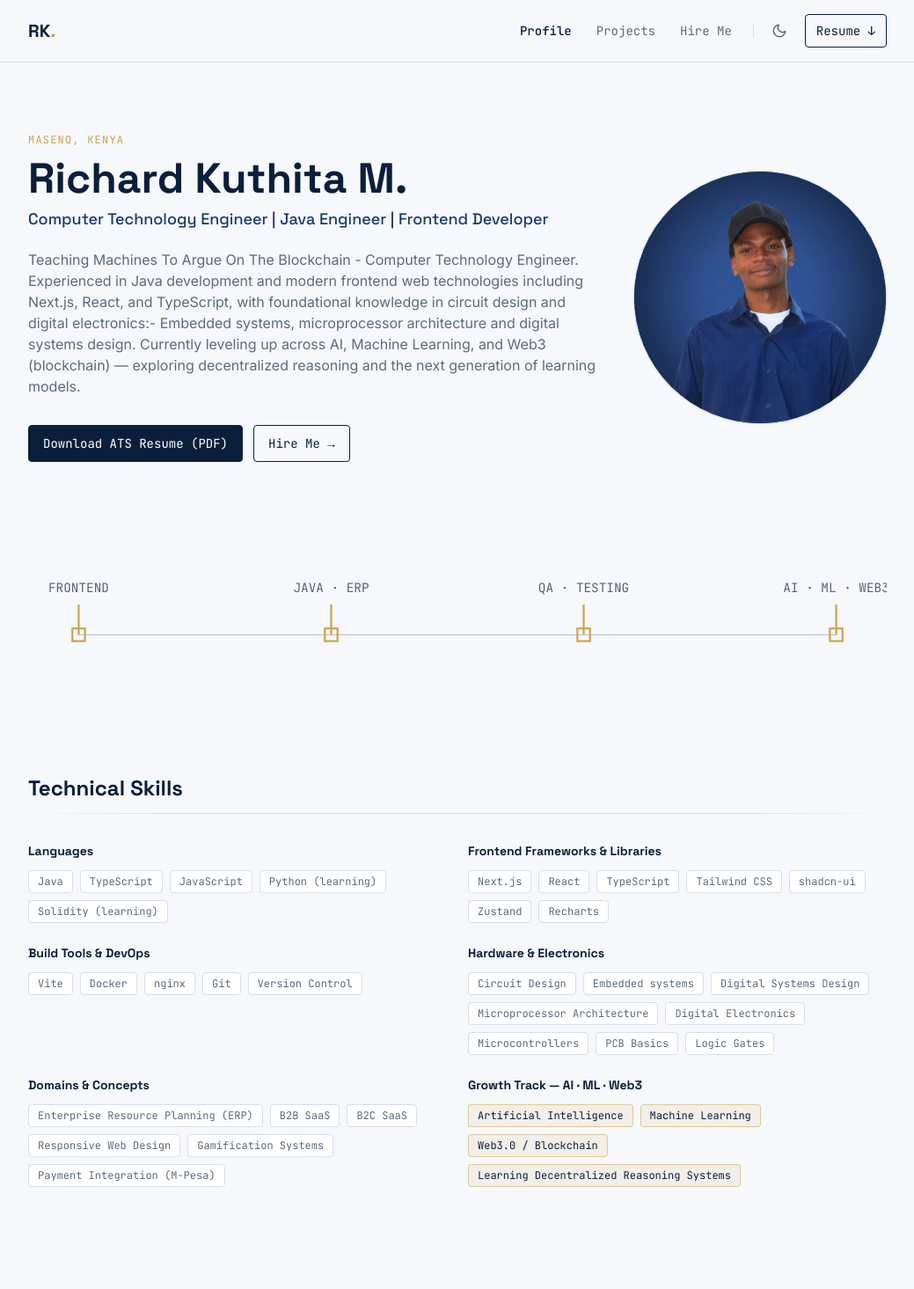
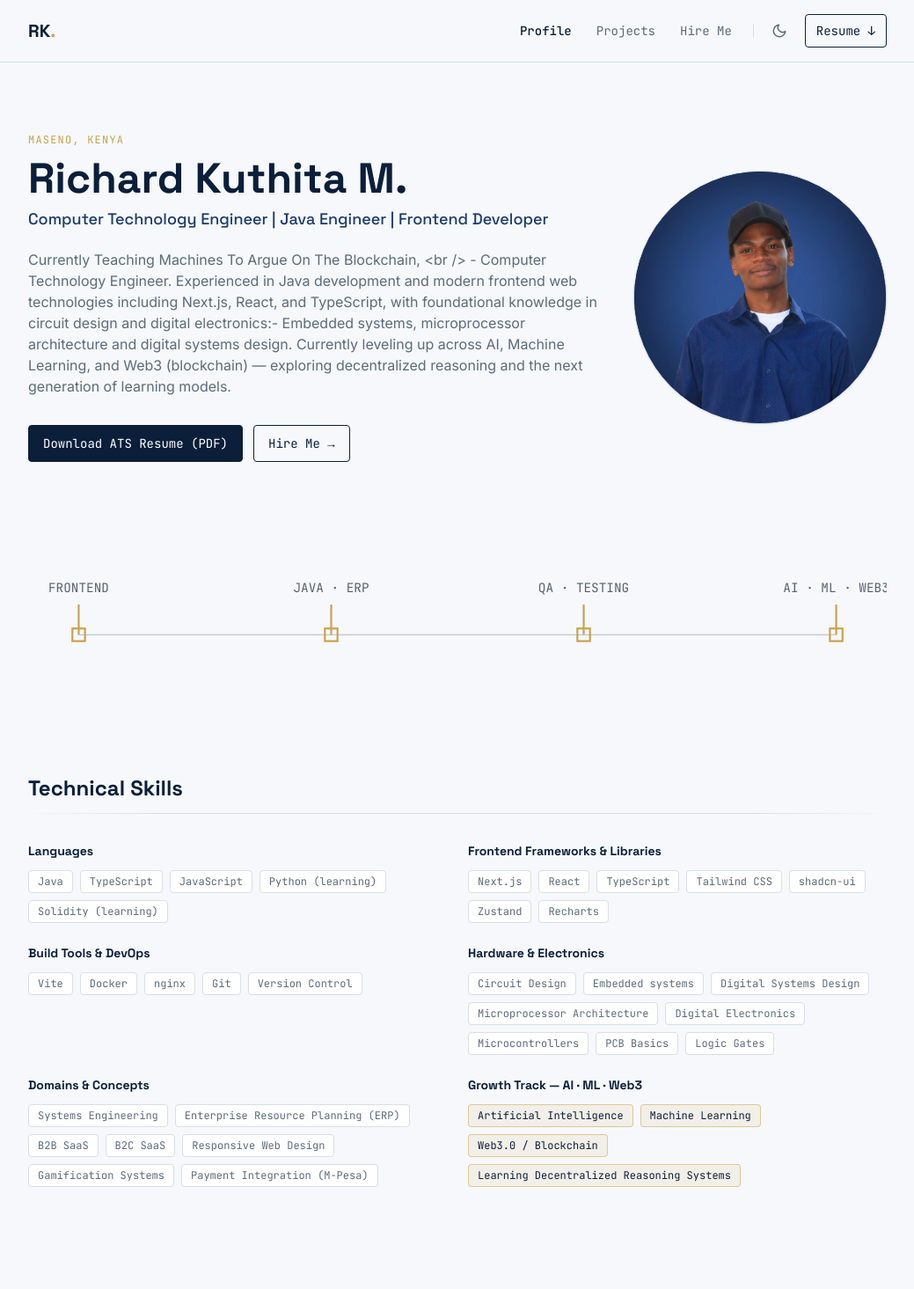
Before and after one commit to Kuthita-Richard/Kuthita-Richard, a Next.js app: page / in a window 1280 px wide. Shown: the top 1465 px of the page at 88% size, without its empty margins (120-1159 px from the left). Built offline with nearby package versions, Linux system fonts and the light colour scheme.

Commit message:
Revise summary in profile.ts for clarity Added a Line break
Updated the summary to include 'Currently' at the beginning.

```diff
--- a/data/profile.ts
+++ b/data/profile.ts
@@ -12,7 +12,7 @@ export const profile = {
   githubUsername: "Kuthita-Richard",
 
   summary:
-    "Teaching Machines To Argue On The Blockchain - Computer Technology Engineer. Experienced in Java development and modern frontend web technologies including Next.js, React, and TypeScript, with foundational knowledge in circuit design and digital electronics:- Embedded systems, microprocessor architecture and digital systems design. Currently leveling up across AI, Machine Learning, and Web3 (blockchain) — exploring decentralized reasoning and the next generation of learning models.",
+    "Currently Teaching Machines To Argue On The Blockchain, <br /> - Computer Technology Engineer. Experienced in Java development and modern frontend web technologies including Next.js, React, and TypeScript, with foundational knowledge in circuit design and digital electronics:- Embedded systems, microprocessor architecture and digital systems design. Currently leveling up across AI, Machine Learning, and Web3 (blockchain) — exploring decentralized reasoning and the next generation of learning models.",
 
   skills: {
     languages: ["Java", "TypeScript", "JavaScript", "Python (learning)", "Solidity (learning)"],
@@ -20,6 +20,7 @@ export const profile = {
     tools: ["Vite", "Docker", "nginx", "Git", "Version Control"],
     hardware: ["Circuit Design", "Embedded systems", "Digital Systems Design", "Microprocessor Architecture", "Digital Electronics", "Microcontrollers", "PCB Basics", "Logic Gates"],
     domains: [
+      "Systems Engineering",
       "Enterprise Resource Planning (ERP)",
       "B2B SaaS",
       "B2C SaaS",
```
